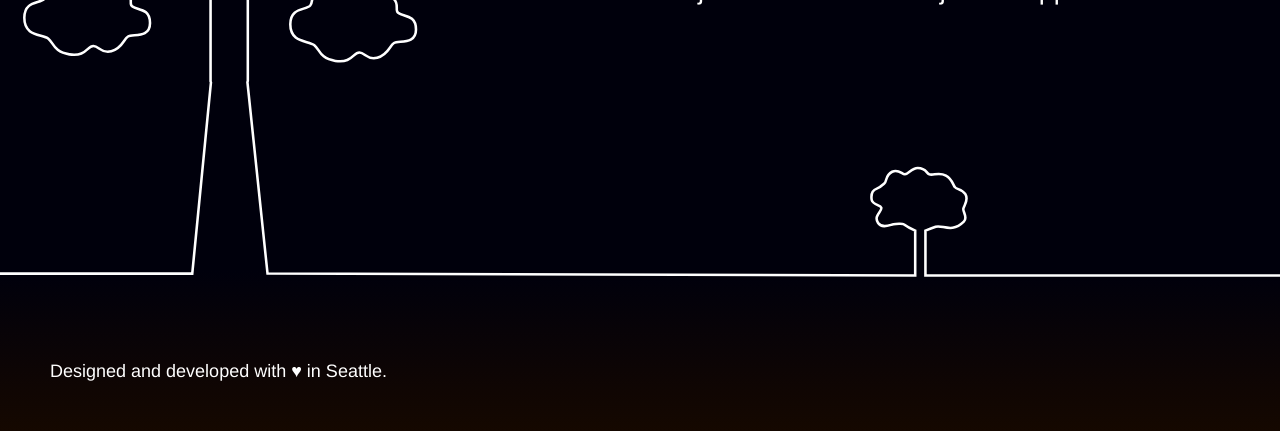
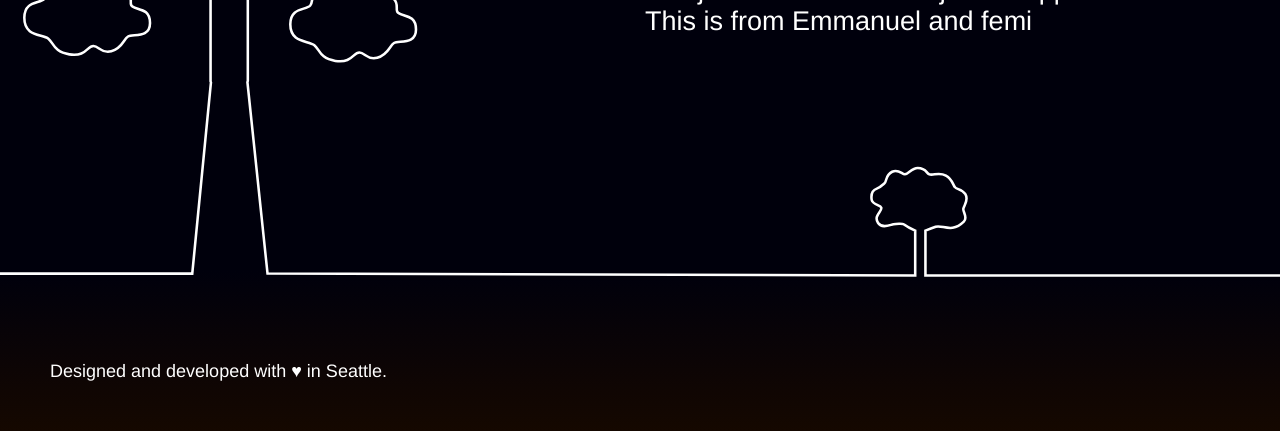
Before and after one commit to EmmanuelAdetutu/demo_with_femi, a website: page public/index.html in a window 1280 px wide. Shown: the part 369-800 px from the top of the page. Drawn offline with Linux system fonts and the light colour scheme.

Commit message:
Added second line for test

```diff
--- a/public/index.html
+++ b/public/index.html
@@ -60,6 +60,7 @@
             <div class="text">
                 <h1>Congratulations!</h1>
                 <h2>You just created a Node.js web application</h2>
+                <h2>This is from Emmanuel and femi</h2>
             </div>
         </div>
     </div>
```
